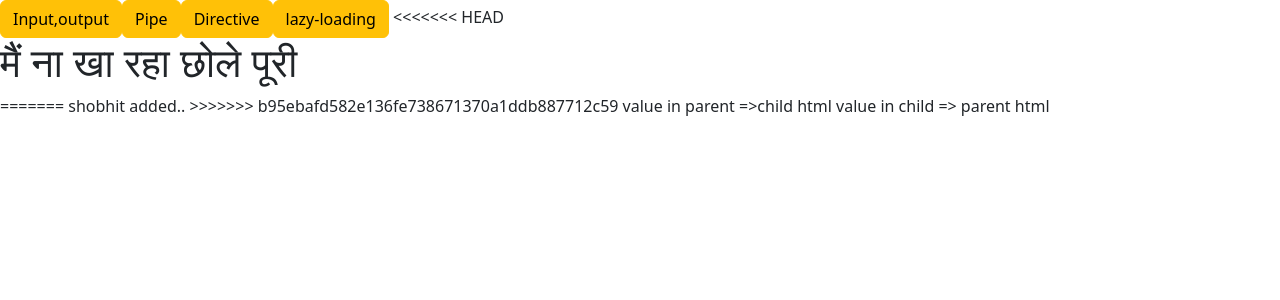
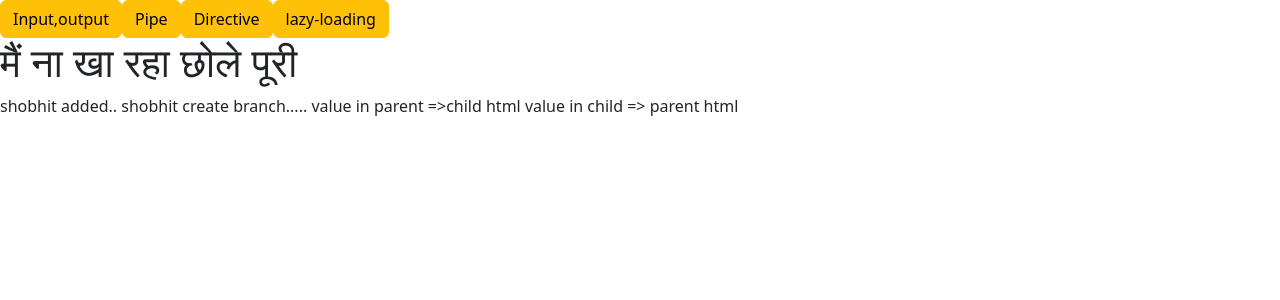
Before and after one commit to sachinsharma8791/25082023, an Angular app: page /parent in a window 1280 px wide. Shown: the top 300 px of the page. Built offline with nearby package versions, Linux system fonts and the light colour scheme.

Commit message:
shobhit create branch

```diff
--- a/src/app/app.component.html
+++ b/src/app/app.component.html
@@ -2,11 +2,9 @@
 <button type="button" class="btn btn-warning" [routerLink]="['/pipe']" >Pipe</button>
 <button type="button" class="btn btn-warning" [routerLink]="['/dir']">Directive</button>
 <button type="button" class="btn btn-warning" [routerLink]="['/lazy']" >lazy-loading</button>
-<<<<<<< HEAD
 <h1>मैं ना खा रहा छोले पूरी</h1>
-=======
 shobhit added..
+shobhit create branch.....
 
 
->>>>>>> b95ebafd582e136fe738671370a1ddb887712c59
 <router-outlet></router-outlet>
```
